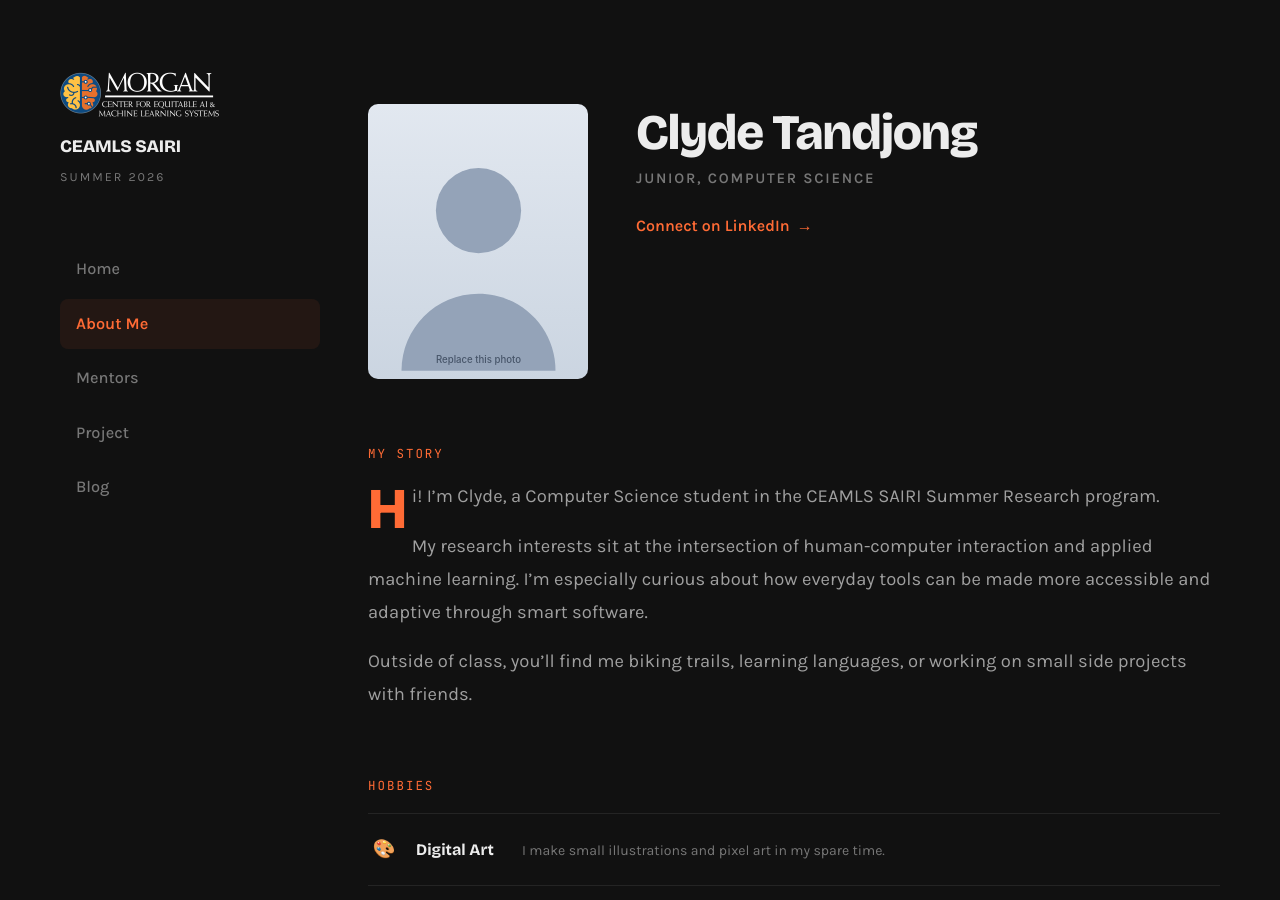
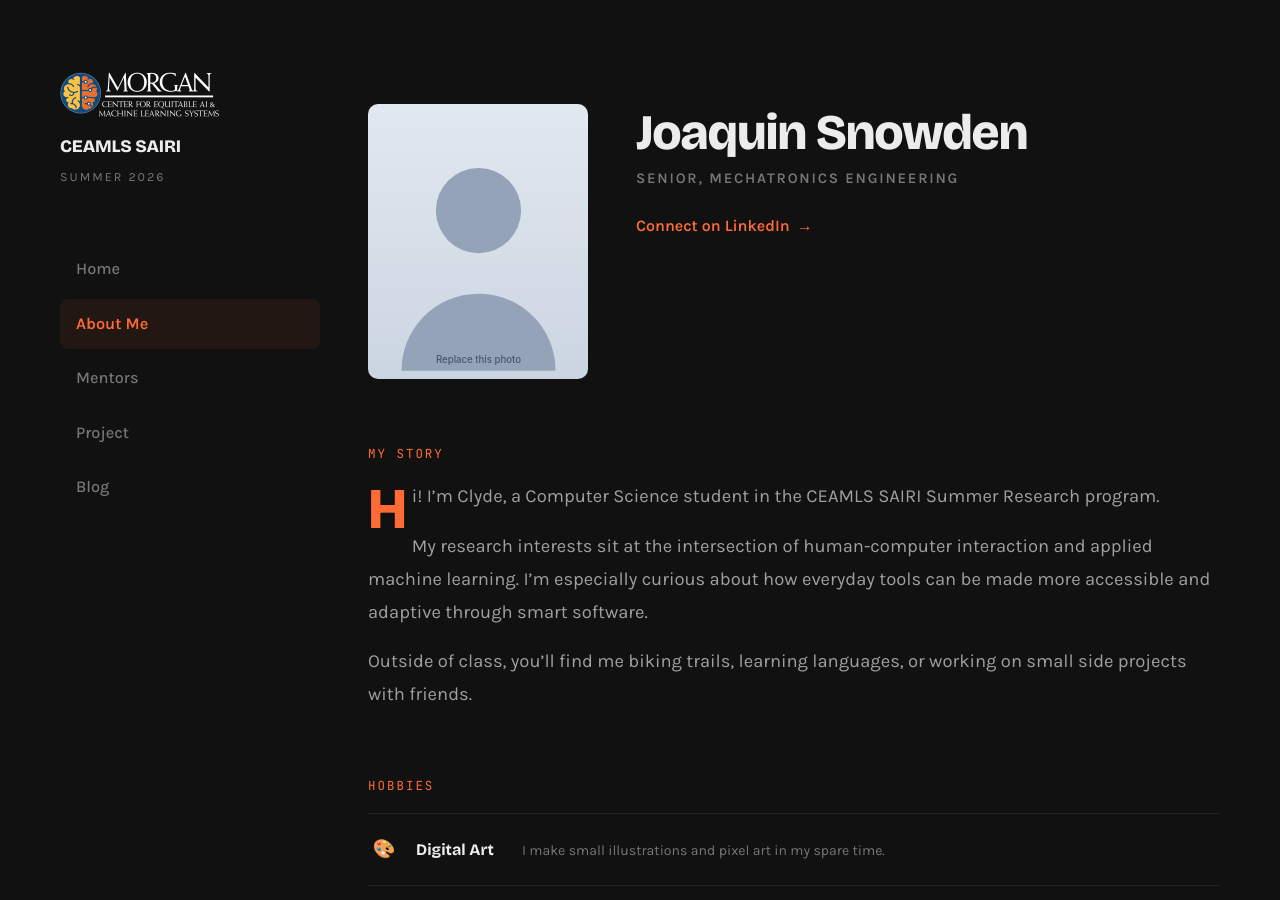
Before and after one commit to JoaqSnow/joaqsnowceamls26.github.io, a Jekyll site: the page built from pages/about-me.md, in a window 1280 px wide and 900 px high. Built offline with Jekyll 4.4.1, drawn with Linux system fonts in a browser that asks for light colours.

Commit message:
Update about-me.md

```diff
--- a/pages/about-me.md
+++ b/pages/about-me.md
@@ -1,11 +1,11 @@
 ---
 layout: about
-title: About Me
+title: Who Am I?
 permalink: /about-me.html
 
 about:
-  name: Clyde Tandjong
-  role: Junior, Computer Science
+  name: Joaquin Snowden
+  role: Senior, Mechatronics Engineering
   image: /assets/images/profile.svg
   linkedin: https://www.linkedin.com/in/example
   bio: |
```
